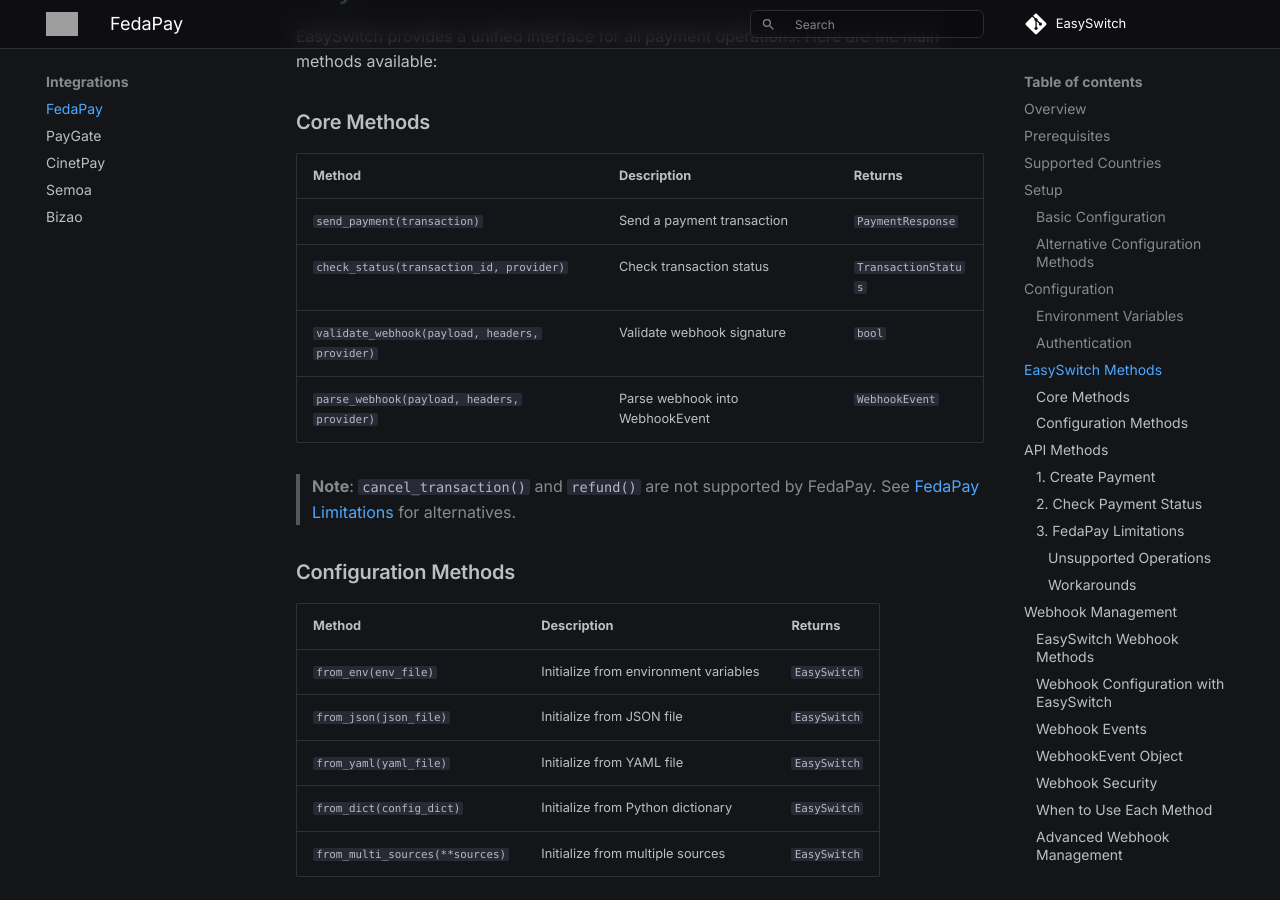
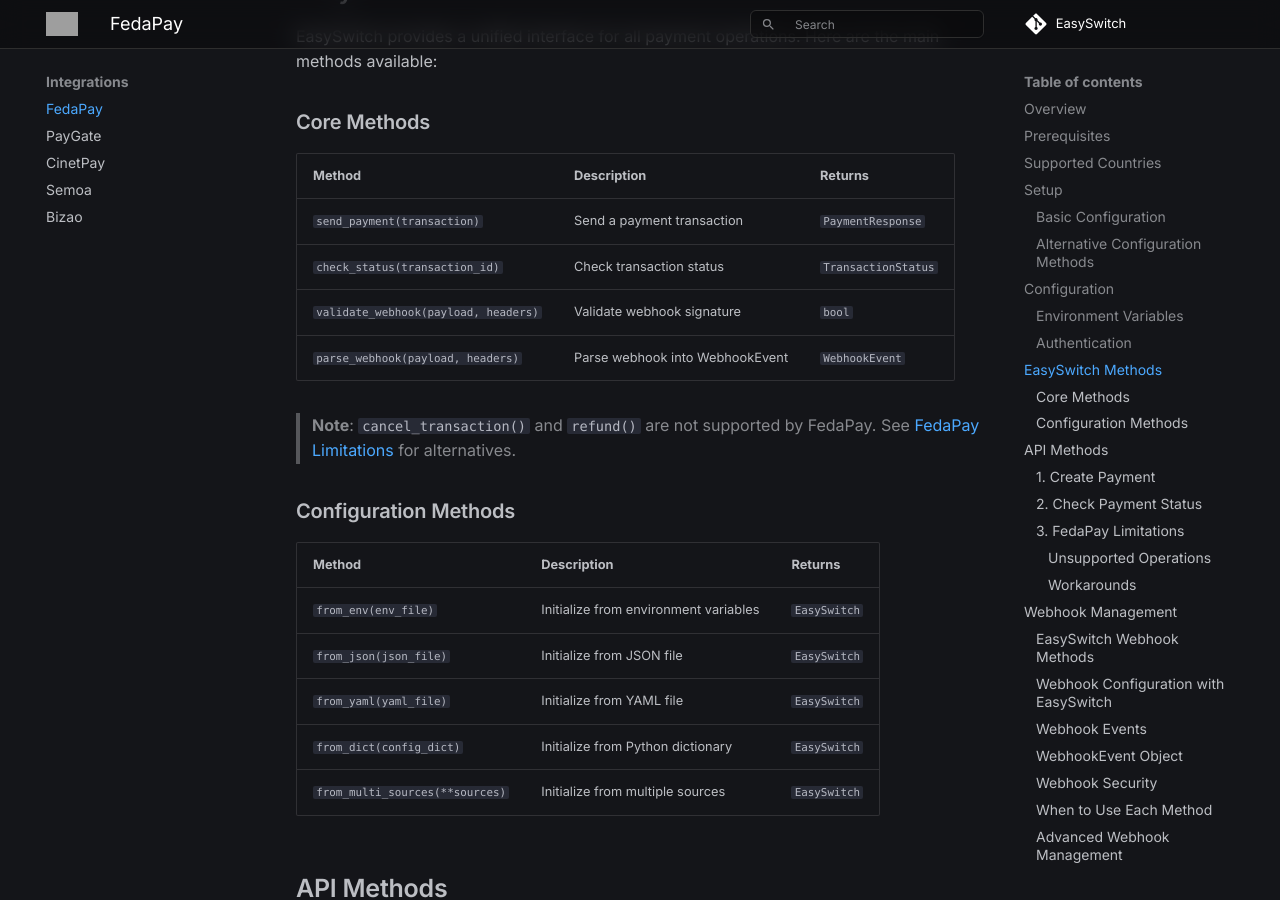
Before and after one commit to julienho-ops/EasySwitch, an MkDocs documentation site: the page built from docs/integrations/fedapay.md, in a window 1280 px wide and 900 px high, scrolled down 3112 px. Built offline with MkDocs 1.6.1 and Material for MkDocs 9.7.7, drawn with Linux system fonts in a browser that asks for light colours; some web fonts are replaced; comment, search, counter and statistics services are not loaded; some of the changed text lies outside the part shown; grey boxes are pictures that could not be loaded.

Commit message:
`Update fedapay.md to reflect changes in EasySwitch API methods (check_status, validate_webhook and parse_webhook)`

```diff
--- a/docs/integrations/fedapay.md
+++ b/docs/integrations/fedapay.md
@@ -122,9 +122,9 @@
 | Method | Description | Returns |
 |--------|-------------|---------|
 | `send_payment(transaction)` | Send a payment transaction | `PaymentResponse` |
-| `check_status(transaction_id, provider)` | Check transaction status | `TransactionStatus` |
-| `validate_webhook(payload, headers, provider)` | Validate webhook signature | `bool` |
-| `parse_webhook(payload, headers, provider)` | Parse webhook into WebhookEvent | `WebhookEvent` |
+| `check_status(transaction_id)` | Check transaction status | `TransactionStatus` |
+| `validate_webhook(payload, headers)` | Validate webhook signature | `bool` |
+| `parse_webhook(payload, headers)` | Parse webhook into WebhookEvent | `WebhookEvent` |
 
 > **Note**: `cancel_transaction()` and `refund()` are not supported by FedaPay. See [FedaPay Limitations](#4-fedapay-limitations) for alternatives.
 
@@ -317,8 +317,8 @@
 
 | Method | Description | Returns |
 |--------|-------------|---------|
-| `validate_webhook(payload, headers, provider)` | Validate webhook signature only | `bool` |
-| `parse_webhook(payload, headers, provider)` | Parse webhook into WebhookEvent (calls validate_webhook internally) | `WebhookEvent` |
+| `validate_webhook(payload, headers)` | Validate webhook signature only | `bool` |
+| `parse_webhook(payload, headers)` | Parse webhook into WebhookEvent (calls validate_webhook internally) | `WebhookEvent` |
 
 > **Important**: `parse_webhook()` automatically calls `validate_webhook()` internally, so you don't need to validate separately when using `parse_webhook()`. Use `validate_webhook()` only when you need to check signature validity without parsing the webhook data.
 
@@ -347,7 +347,6 @@
         webhook_event = client.parse_webhook(
             payload=payload,
             headers=headers,
-            provider=Provider.FEDAPAY
         )
 
         # Process webhook event
```
